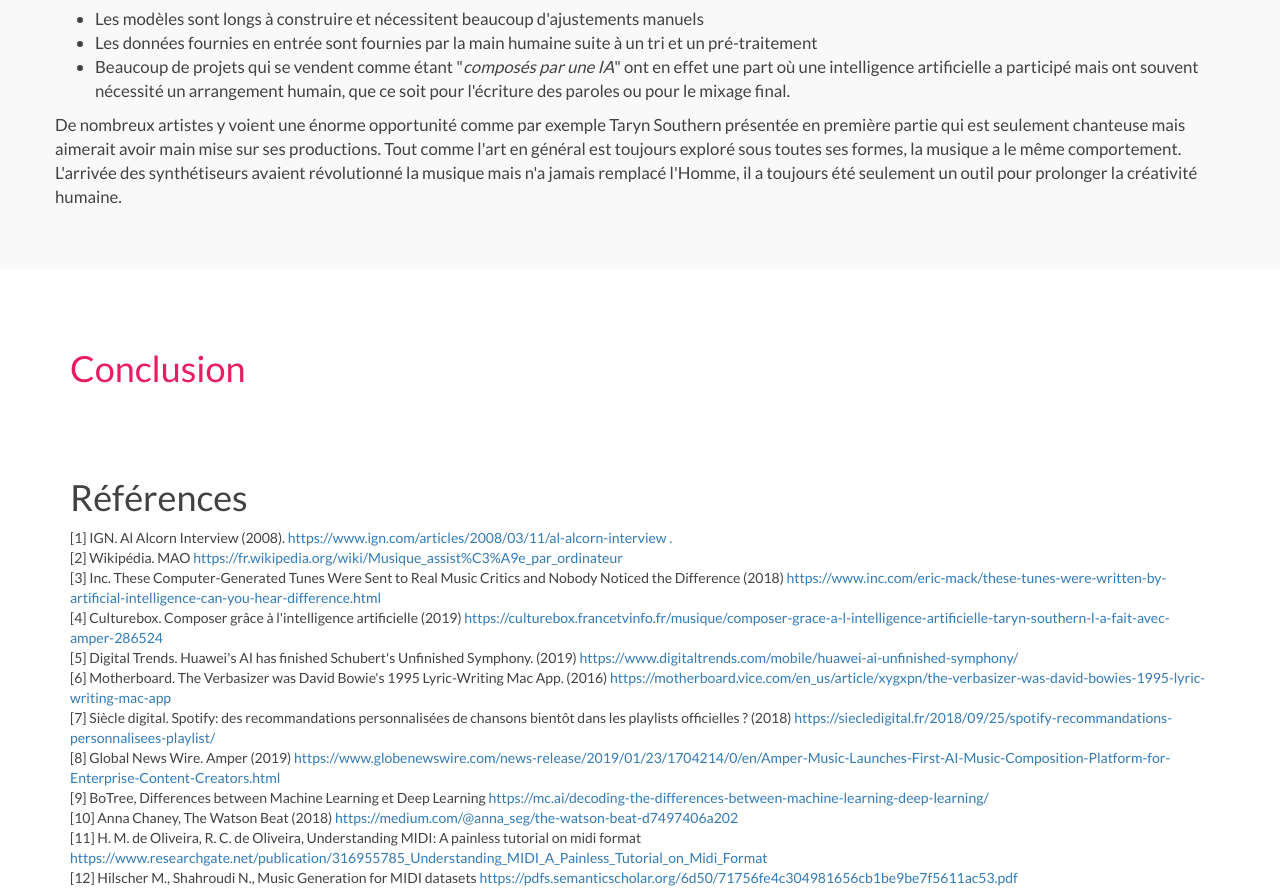
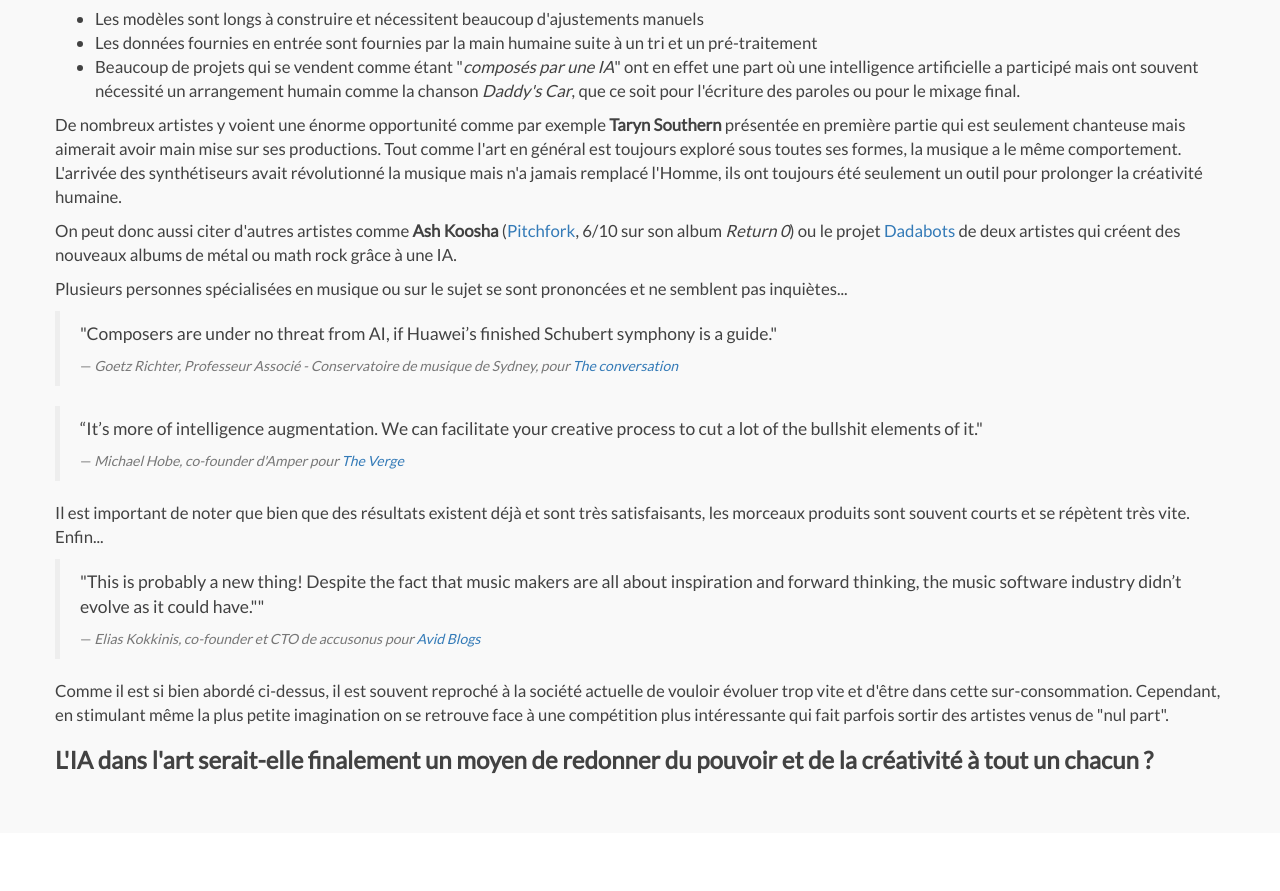
Before and after one commit to clevecque/clevecque.github.io, a plain HTML site: page ecl/ia_and_music/index.html in a window 1280 px wide. Shown: the part 10076-10967 px from the top of the page. Drawn offline with nearby package versions, Linux system fonts and the light colour scheme.

Commit message:
Conclusion

```diff
--- a/ecl/ia_and_music/index.html
+++ b/ecl/ia_and_music/index.html
@@ -387,13 +387,42 @@
                             Les données fournies en entrée sont fournies par la main humaine suite à un tri et un pré-traitement
                         </li>
                         <li>
-                            Beaucoup de projets qui se vendent comme étant "<i>composés par une IA</i>" ont en effet une part où une intelligence artificielle a participé mais ont souvent nécessité un arrangement humain, que ce soit pour l'écriture des paroles ou pour le mixage final.
+                            Beaucoup de projets qui se vendent comme étant "<i>composés par une IA</i>" ont en effet une part où une intelligence artificielle a participé mais ont souvent nécessité un arrangement humain comme la chanson <i>Daddy's Car</i>, que ce soit pour l'écriture des paroles ou pour le mixage final.
                         </li>
                     </ul>
                 </p>
                 <p>
-                    De nombreux artistes y voient une énorme opportunité comme par exemple Taryn Southern présentée en première partie qui est seulement chanteuse mais aimerait avoir main mise sur ses productions. Tout comme l'art en général est toujours exploré sous toutes ses formes, la musique a le même comportement. L'arrivée des synthétiseurs avaient révolutionné la musique mais n'a jamais remplacé l'Homme, il a toujours été seulement un outil pour prolonger la créativité humaine.
+                    De nombreux artistes y voient une énorme opportunité comme par exemple <b>Taryn Southern</b> présentée en première partie qui est seulement chanteuse mais aimerait avoir main mise sur ses productions. Tout comme l'art en général est toujours exploré sous toutes ses formes, la musique a le même comportement. L'arrivée des synthétiseurs avait révolutionné la musique mais n'a jamais remplacé l'Homme, ils ont toujours été seulement un outil pour prolonger la créativité humaine.
                 </p>
+                <p>
+                    On peut donc aussi citer d'autres artistes comme <b>Ash Koosha</b> (<a href='https://pitchfork.com/reviews/albums/ash-koosha-return-0/'>Pitchfork</a>, 6/10 sur son album <i>Return 0</i>) ou le projet <a href="http://dadabots.com/">Dadabots</a> de deux artistes qui créent des nouveaux albums de métal ou math rock grâce à une IA.
+                </p>
+                <p>
+                    Plusieurs personnes spécialisées en musique ou sur le sujet se sont prononcées et ne semblent pas inquiètes...
+                </p>
+                <blockquote>
+                    <p>"Composers are under no threat from AI, if Huawei’s finished Schubert symphony is a guide."</p>
+                    <small><cite>Goetz Richter, Professeur Associé - Conservatoire de musique de Sydney, pour <a href="http://theconversation.com/composers-are-under-no-threat-from-ai-if-huaweis-finished-schubert-symphony-is-a-guide-111630"> The conversation</a> </cite></small>
+                </blockquote>
+                <blockquote>
+                    <p>
+                        “It’s more of intelligence augmentation. We can facilitate your creative process to cut a lot of the bullshit elements of it."
+                    </p>
+                    <small><cite>Michael Hobe, co-founder d'Amper pour <a href="https://www.theverge.com/2018/8/31/17777008/artificial-intelligence-taryn-southern-amper-music"> The Verge </a></cite></small>
+                </blockquote>
+                <p>
+                    Il est important de noter que bien que des résultats existent déjà et sont très satisfaisants, les morceaux produits sont souvent courts et se répètent très vite. Enfin...
+                </p>
+                <blockquote>
+                    <p>
+                        "This is probably a new thing! Despite the fact that music makers are all about inspiration and forward thinking, the music software industry didn’t evolve as it could have.""
+                    </p>
+                    <small><cite>Elias Kokkinis, co-founder et CTO de accusonus pour <a href="http://www.avidblogs.com/artificial-intelligence-music-making-jobless-future-ahead-us/"> Avid Blogs</a></cite></small>
+                </blockquote>
+                <p>
+                    Comme il est si bien abordé ci-dessus, il est souvent reproché à la société actuelle de vouloir évoluer trop vite et d'être dans cette sur-consommation. Cependant, en stimulant même la plus petite imagination on se retrouve face à une compétition plus intéressante qui fait parfois sortir des artistes venus de "nul part".
+                </p>
+                <h3><b> L'IA dans l'art serait-elle finalement un moyen de redonner du pouvoir et de la créativité à tout un chacun ?</b></h3>
 
             </div>
         </div>
@@ -401,16 +430,12 @@
 
         <div class="container c-outro">
             <h1>Conclusion</h1>
+            <p>
+                Comme il est souvent rappelé aux plus sceptiques d'entre nous, l'Intelligence Artificielle et toutes ses branches associées n'en sont pas au point de remplacer l'Homme mais sont plutôt utilisées pour développer des outils très utiles. La musique et l'art en général va continuer à explorer ces possibilités mais n'oublions pas que l'IA n'a d'intelligence que ce que l'humain lui inculque...
+            </p>
 
         </div>
 
-        <!--
-        <div class="c-gray">
-            <div class="container c-content">
-                <p>Hello</p>
-            </div>
-        </div>
-        -->
         <div class="container" id="refs">
             <h1>Références</h1>
             <ul class="list-unstyled">
```
